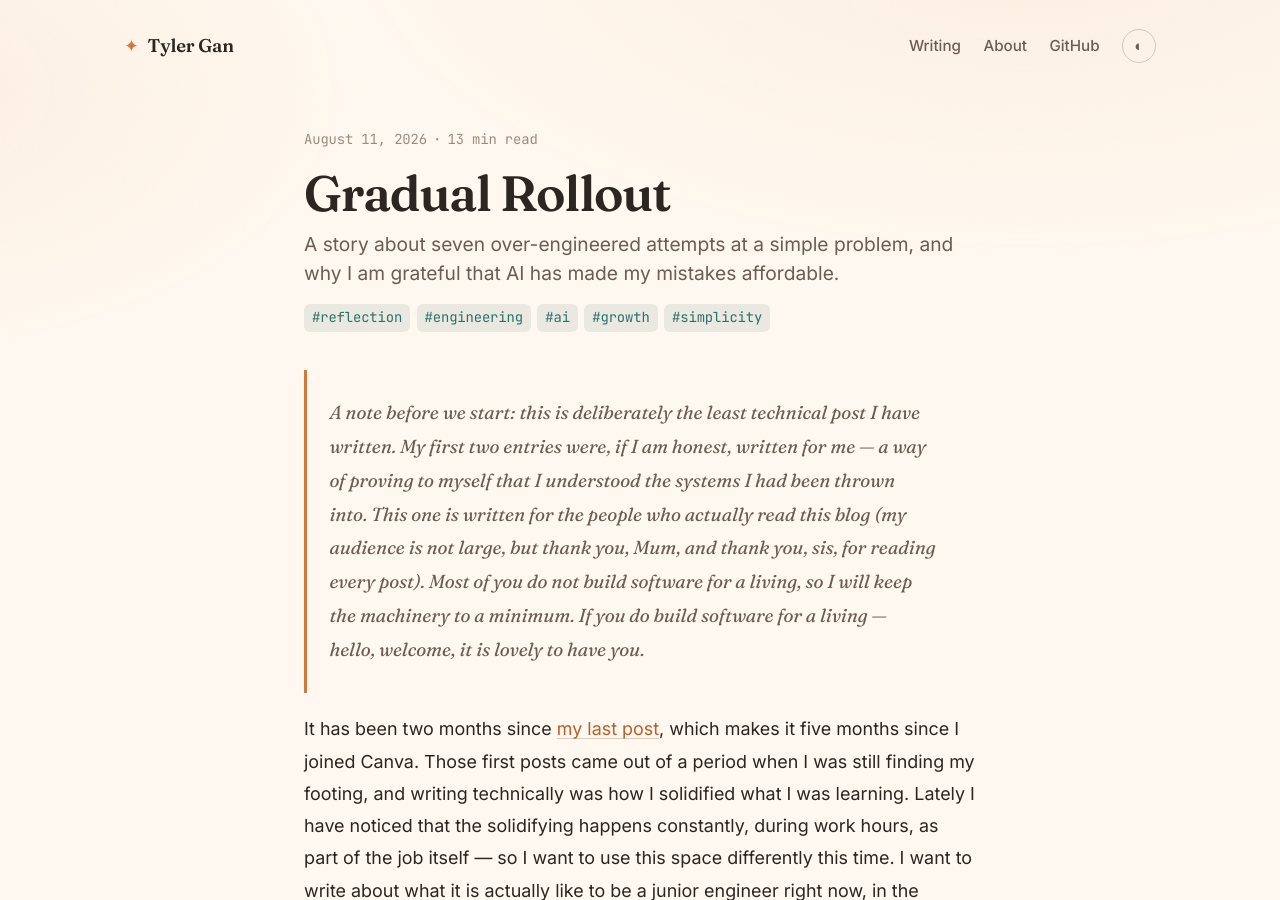
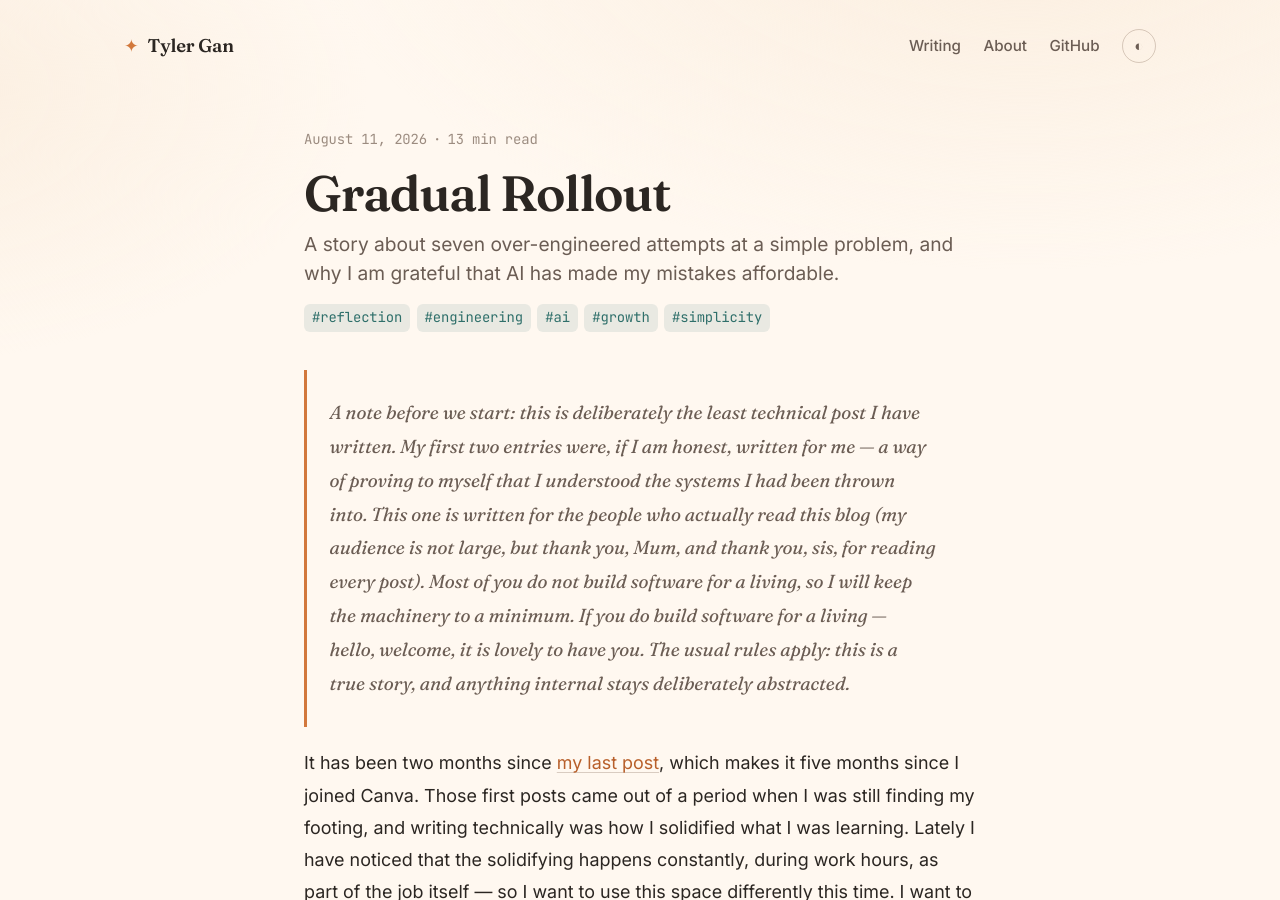
Before and after one commit to tylergan/boamm, a Jekyll site: the page built from _posts/2026-08-11-gradual-rollout.md, in a window 1280 px wide and 900 px high. Built offline with Jekyll 4.4.1, drawn with Linux system fonts in a browser that asks for light colours; some of the changed text lies outside the part shown.

Commit message:
Soften git-at-scale wording and restore abstraction disclaimer
Frame the legacy system's git strain as a design-envelope issue rather
than declining reliability, and bring back the intro note that internal
specifics are deliberately abstracted.

Co-authored-by: Cursor <cursoragent@cursor.com>

```diff
--- a/_posts/2026-08-11-gradual-rollout.md
+++ b/_posts/2026-08-11-gradual-rollout.md
@@ -5,7 +5,7 @@ subtitle: "A story about seven over-engineered attempts at a simple problem, and
 tags: [reflection, engineering, ai, growth, simplicity]
 ---
 
-> A note before we start: this is deliberately the least technical post I have written. My first two entries were, if I am honest, written for me — a way of proving to myself that I understood the systems I had been thrown into. This one is written for the people who actually read this blog (my audience is not large, but thank you, Mum, and thank you, sis, for reading every post). Most of you do not build software for a living, so I will keep the machinery to a minimum. If you do build software for a living — hello, welcome, it is lovely to have you.
+> A note before we start: this is deliberately the least technical post I have written. My first two entries were, if I am honest, written for me — a way of proving to myself that I understood the systems I had been thrown into. This one is written for the people who actually read this blog (my audience is not large, but thank you, Mum, and thank you, sis, for reading every post). Most of you do not build software for a living, so I will keep the machinery to a minimum. If you do build software for a living — hello, welcome, it is lovely to have you. The usual rules apply: this is a true story, and anything internal stays deliberately abstracted.
 
 It has been two months since [my last post]({{ "/writing/2026/06/eventually-consistent/" | relative_url }}), which makes it five months since I joined Canva. Those first posts came out of a period when I was still finding my footing, and writing technically was how I solidified what I was learning. Lately I have noticed that the solidifying happens constantly, during work hours, as part of the job itself — so I want to use this space differently this time. I want to write about what it is actually like to be a junior engineer right now, in the middle of the AI era, because I have been having a lot of in-person conversations about it and I have not written any of it down.
 
@@ -13,7 +13,7 @@ It has been two months since [my last post]({{ "/writing/2026/06/eventually-cons
 
 Most software does not need to be rewritten to change how it behaves. A surprising amount of what a product does — which features are switched on, what limits apply, how systems find and talk to each other — is controlled by **configuration**: files of settings that running services read and obey. Change the file, change the behaviour. No new code required.
 
-Which is exactly what makes delivering those files scary. The system Canva has relied on for years is mature and battle-tested, but it has what I would call a zero-to-a-hundred personality: the moment a change is deployed, it is everywhere, instantly. There is no gentle way to try a change on a small slice of the world first and let confidence build before it reaches everything — and when configuration dictates how your systems behave, instant-everywhere is a lot of trust to place in one merge. The system also leans heavily on [git](https://git-scm.com/) — the tool engineers use to track changes to files — and at the scale our main repository has reached, some of the git operations it depends on have been growing less reliable. Nothing dramatic; just enough to prompt the question of what comes next.
+Which is exactly what makes delivering those files scary. The system Canva has relied on for years is mature and battle-tested, but it has what I would call a zero-to-a-hundred personality: the moment a change is deployed, it is everywhere, instantly. There is no gentle way to try a change on a small slice of the world first and let confidence build before it reaches everything — and when configuration dictates how your systems behave, instant-everywhere is a lot of trust to place in one merge. The system also leans heavily on [git](https://git-scm.com/) — the tool engineers use to track changes to files — and at the scale our main repository has reached, some of the git operations it depends on are being pushed past what they were designed for. Nothing dramatic; just enough to prompt the question of what comes next.
 
 So my team is building the successor — a way of delivering configuration to every internal service gradually and with confidence, taking inspiration from systems like Meta's [Configerator](https://research.facebook.com/publications/holistic-configuration-management-at-facebook/). We recently reached an MVP, and my slice of it was the pipeline in the middle: the machinery that takes a merged configuration change and does three things with it.
 
```
